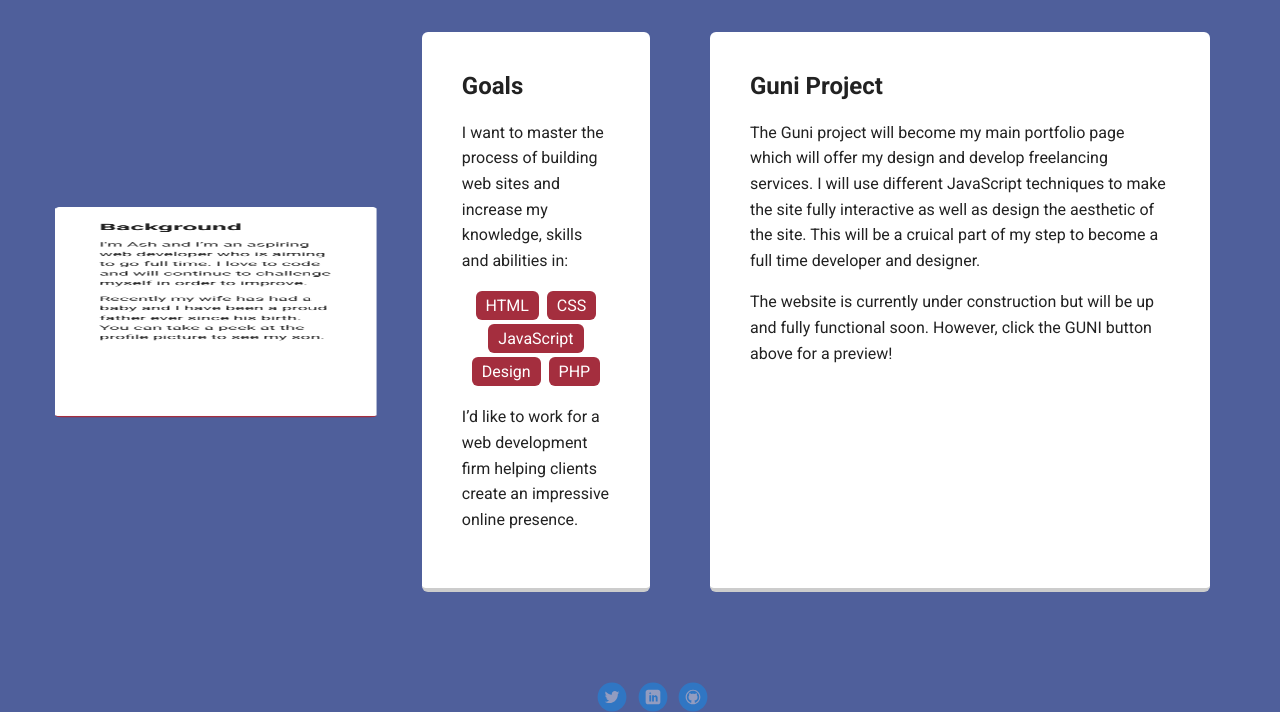
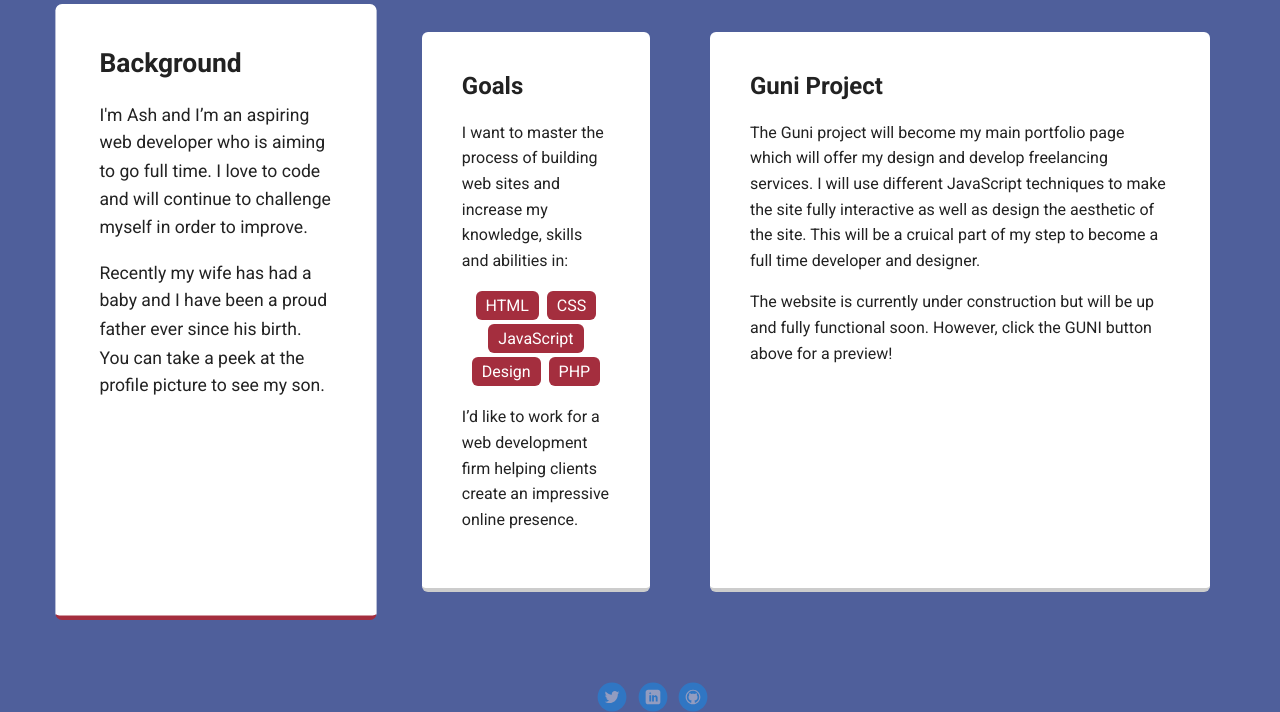
Before and after one commit to ashmbuguni/Portfolio, a plain HTML site: page index.html in a window 1280 px wide. In both pictures the pointer is over the element 215 px from the left and 1004 px from the top of the page. Shown: the part 692-1404 px from the top of the page. Drawn offline with Linux system fonts and the light colour scheme; a web font is replaced by a local one.

Commit message:
Remove rotating card
transform rotateX(70deg) removed. Pretty silly idea.

```diff
--- a/styles.css
+++ b/styles.css
@@ -119,7 +119,7 @@ header .profile-image:hover {
 }
 .card:hover {
   border-color: #a42e3e;
-  transform: scale(1.1) rotateX(70deg);
+  transform: scale(1.1);
 }
 
 ul.skills {
```
